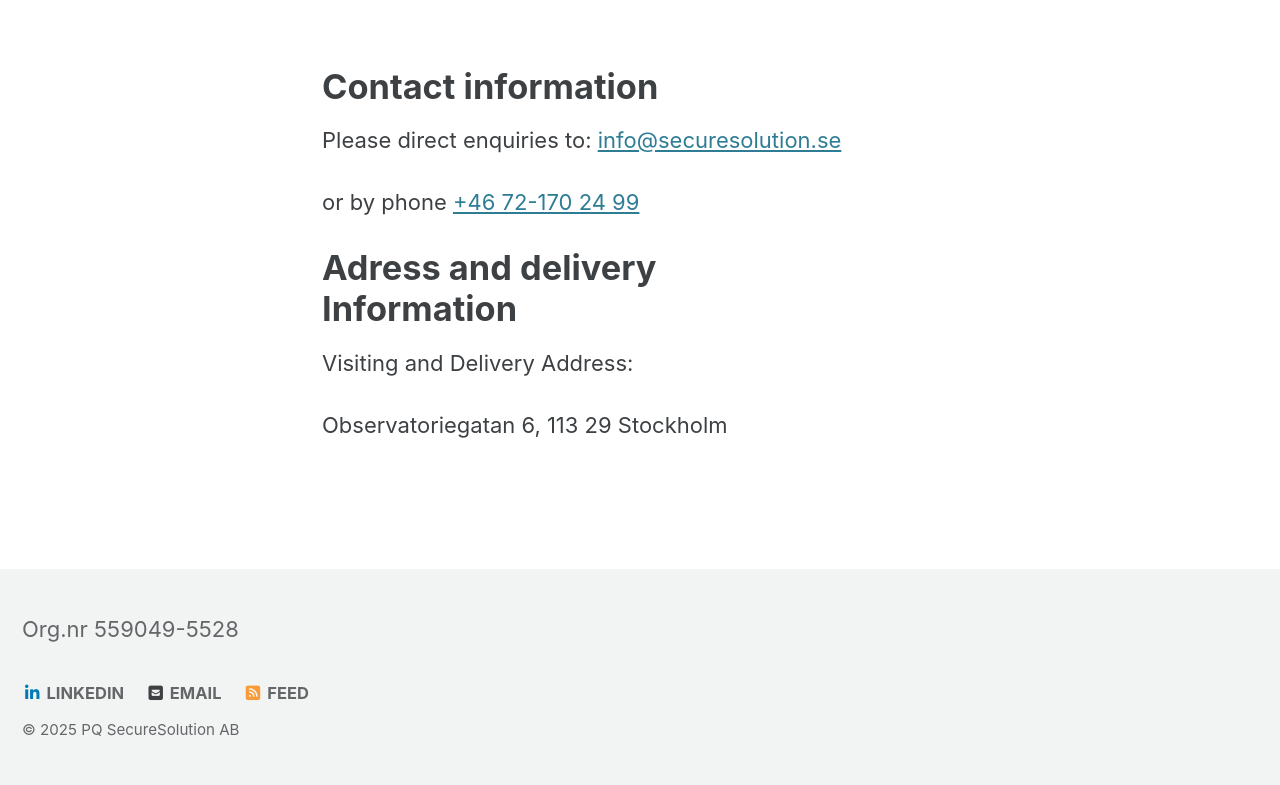
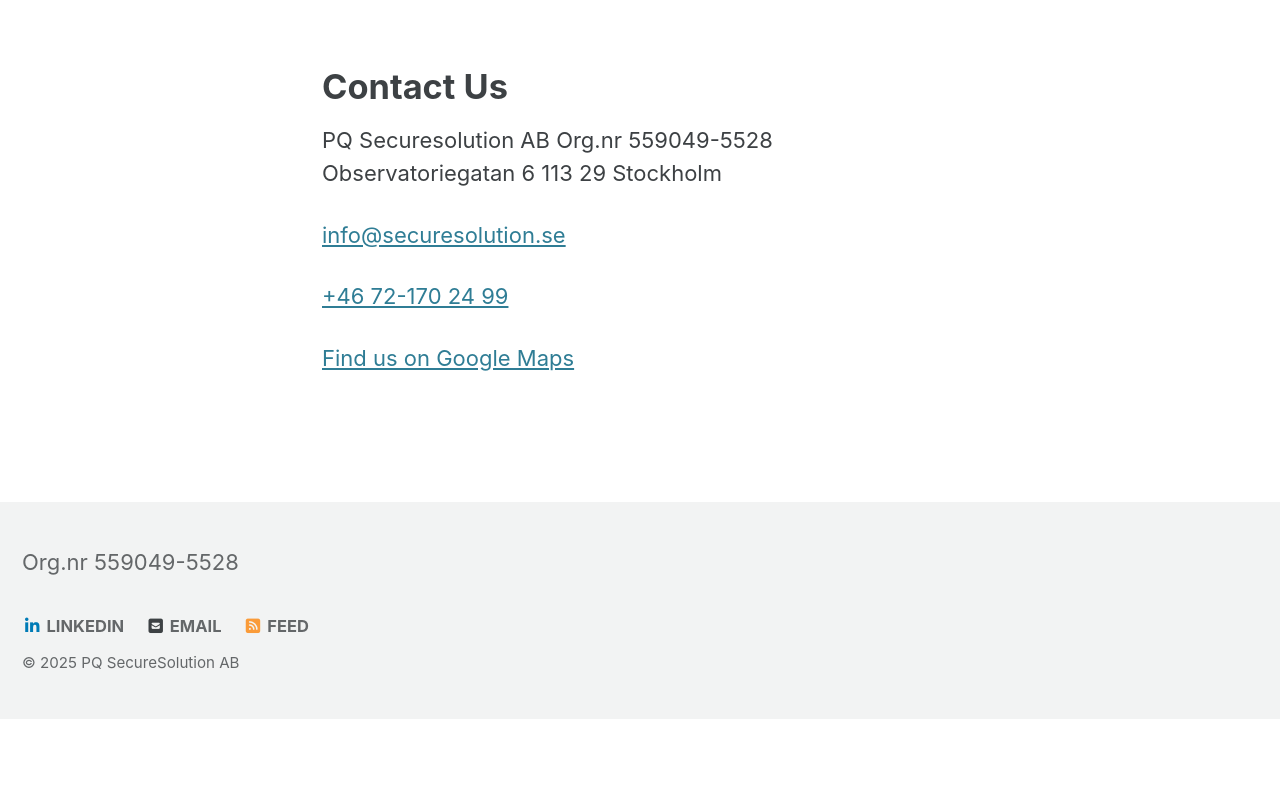
Before and after one commit to PQ-SecureSolution-AB/pq-securesolution-ab.github.io, a Jekyll site: the page built from _pages/contact.md, in a window 1280 px wide. Shown: the part 302-1087 px from the top of the page. Built offline with Jekyll 4.4.1, drawn with Linux system fonts in a browser that asks for light colours; cached includes are drawn as plain includes; after the commit the page ends 1021 px from its top, so only the background shows below that.

Commit message:
updated contact info

```diff
--- a/_pages/contact.md
+++ b/_pages/contact.md
@@ -8,12 +8,14 @@ header:
   overlay_filter: 0.5
   overlay_image: /assets/images/banner.jpg
 ---
-# Contact information
-Please direct enquiries to: <a href="mailto:info@securesolution.se">info@securesolution.se</a>
+# Contact Us
+PQ Securesolution AB
+Org.nr 559049-5528
+Observatoriegatan 6
+113 29 Stockholm
 
-or by phone <a href="tel:+46721702499">+46 72-170 24 99</a>
+<a href="mailto:info@securesolution.se">info@securesolution.se</a>
 
-# Adress and delivery Information
-Visiting and Delivery Address:
+<a href="tel:+46721702499">+46 72-170 24 99</a>
 
-Observatoriegatan 6, 113 29 Stockholm
+<a href="https://https://www.google.com/maps/place/Observatoriegatan+6,+113+29+Stockholm/@59.3408273,18.0487263,17z/data=!3m1!4b1!4m6!3m5!1s0x465f9d6f8e76b3d7:0x6111c10558881d9c!8m2!3d59.3408273!4d18.0513012!16s%2Fg%2F11c1653fsf?entry=ttu&g_ep=EgoyMDI1MTAxNC4wIKXMDSoASAFQAw%3D%3D">Find us on Google Maps</a>
```
